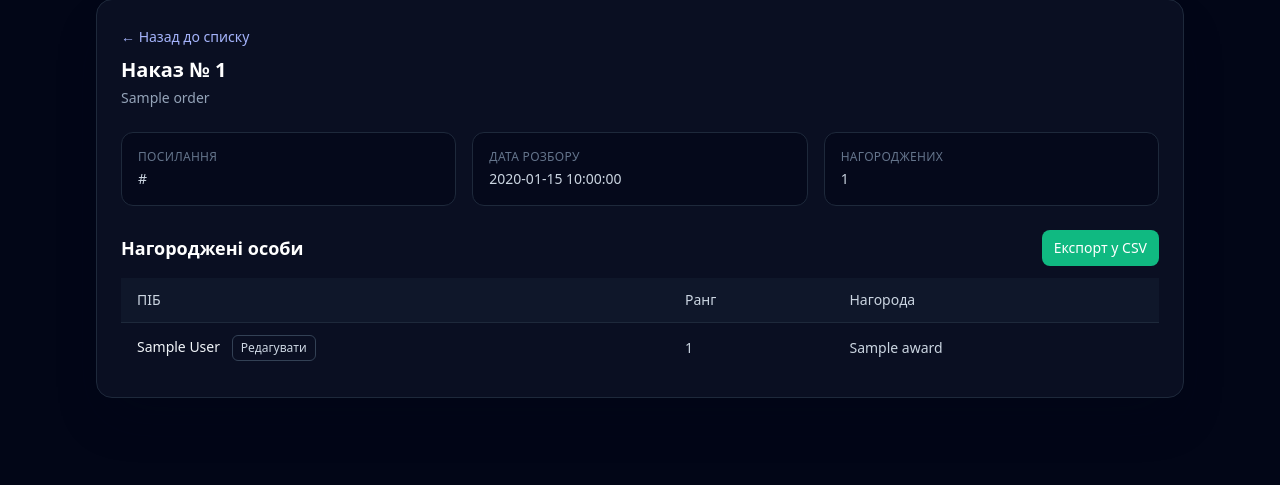
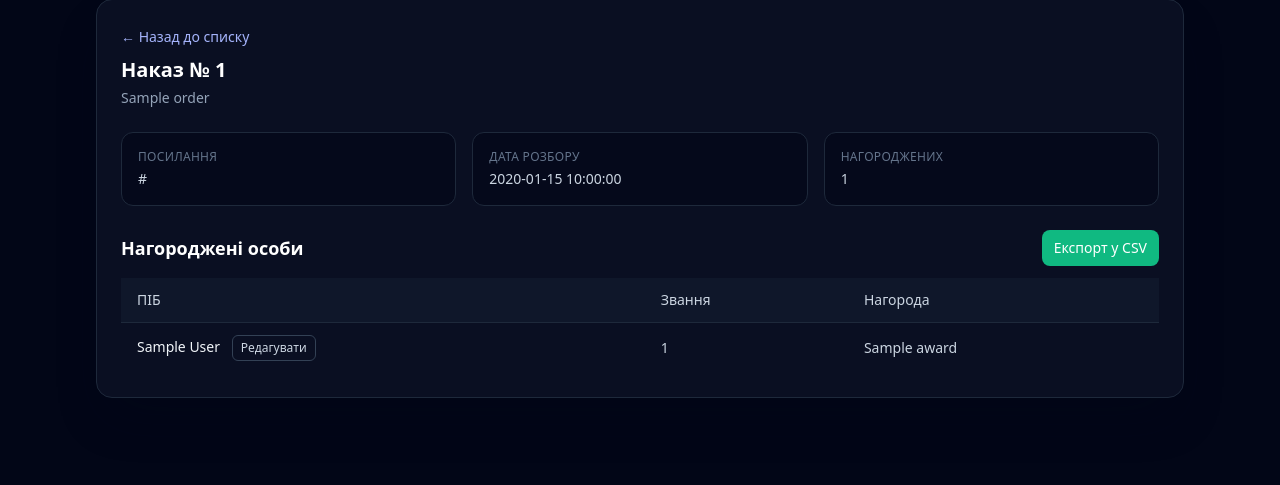
Before and after one commit to veschiy/order_parser, a Laravel app: template resources/views/orders/show.blade.php in a window 1280 px wide. Shown: the part 126-611 px from the top of the page. Run offline with Laravel 12, Linux system fonts and the light colour scheme; the template is opened without the code that fills it: most values are stand-ins (such as "Sample title", 1, 10 or a date in 2020); some libraries are stand-ins or nearby versions.

Commit message:
Rename rank label to "Звання"
Co-Authored-By: Claude Code <noreply@anthropic.com>

```diff
--- a/app/Http/Controllers/OrderController.php
+++ b/app/Http/Controllers/OrderController.php
@@ -49,7 +49,7 @@ final class OrderController extends Controller
             }
 
             fwrite($handle, "\xEF\xBB\xBF");
-            fputcsv($handle, ['ПІБ', 'Ранг', 'Нагорода', 'Номер наказу'], ';');
+            fputcsv($handle, ['ПІБ', 'Звання', 'Нагорода', 'Номер наказу'], ';');
 
             foreach ($order->awardees as $awardee) {
                 fputcsv($handle, [
--- a/resources/views/orders/show.blade.php
+++ b/resources/views/orders/show.blade.php
@@ -38,7 +38,7 @@
                     <thead class="bg-slate-900">
                         <tr>
                             <th class="px-4 py-3 text-left font-medium text-slate-300">ПІБ</th>
-                            <th class="px-4 py-3 text-left font-medium text-slate-300">Ранг</th>
+                            <th class="px-4 py-3 text-left font-medium text-slate-300">Звання</th>
                             <th class="px-4 py-3 text-left font-medium text-slate-300">Нагорода</th>
                         </tr>
                     </thead>
```
